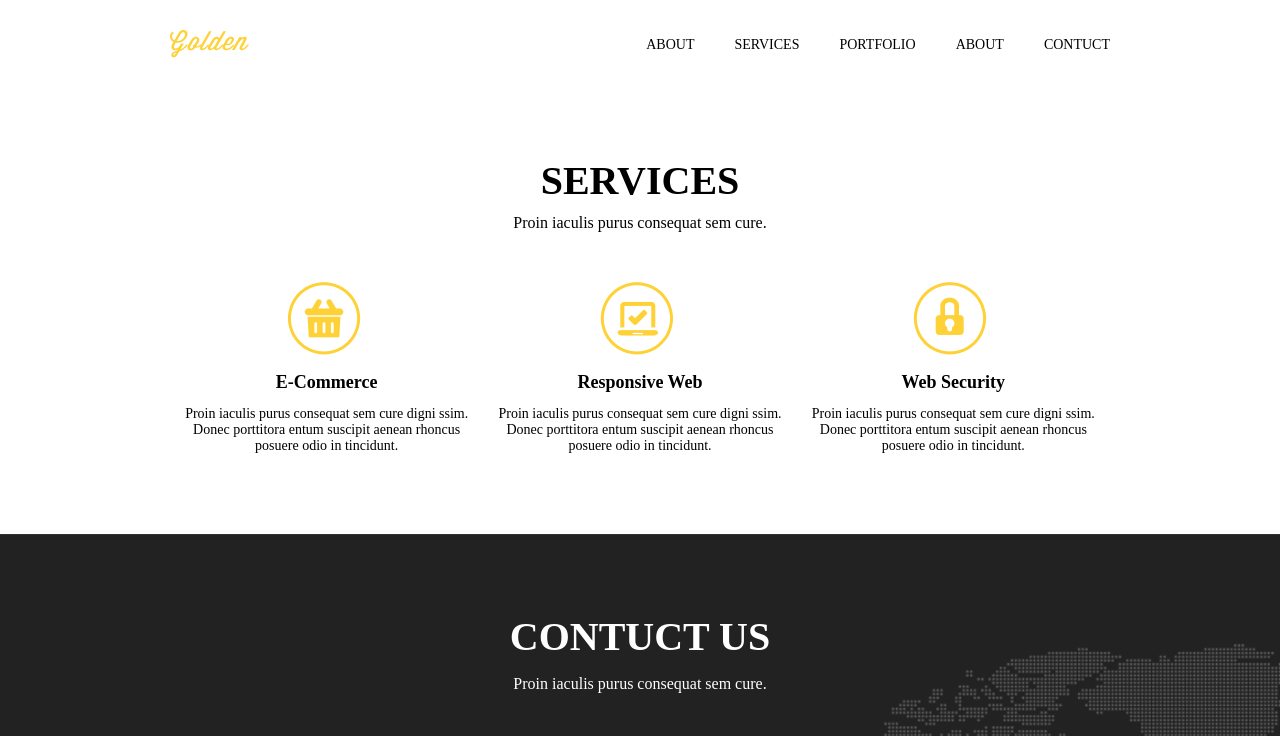
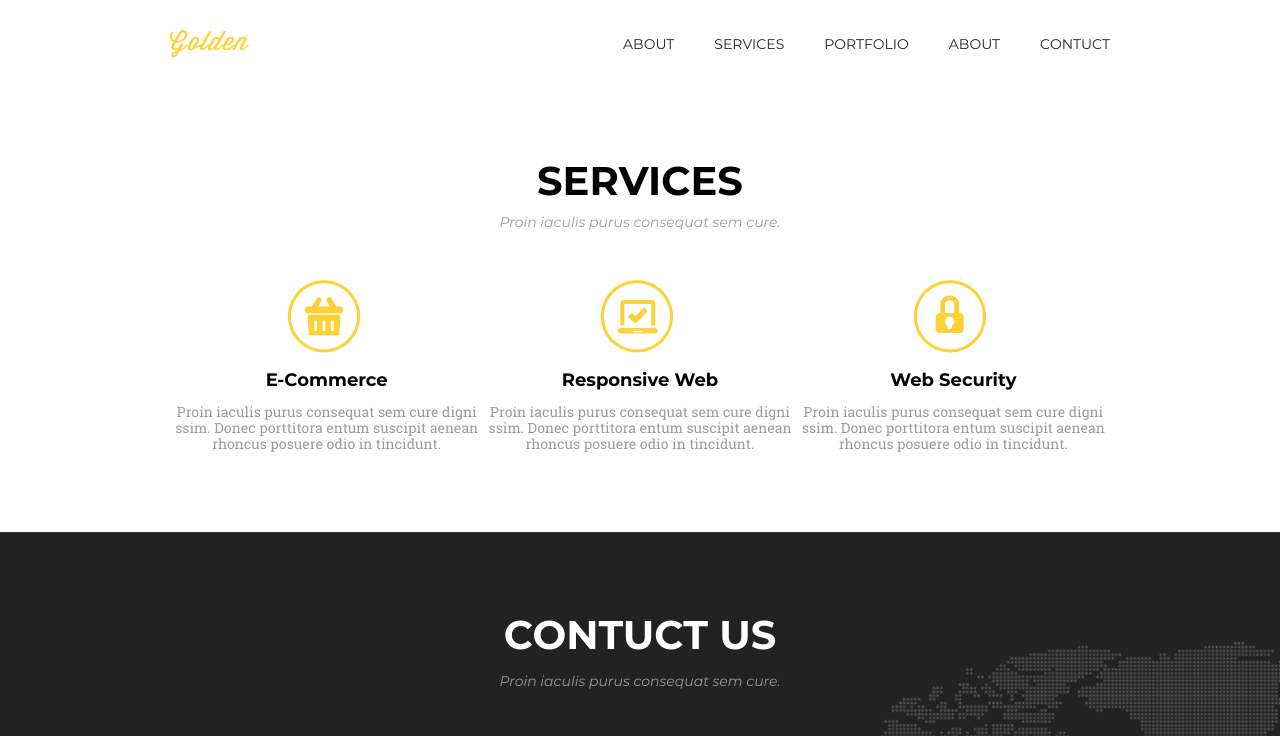
Before and after one commit to Sashakoleso/Goit-fe-course, a plain HTML site: page Module-07/index.html.html in a window 1280 px wide. Shown: the top 736 px of the page. Drawn offline with Linux system fonts and the light colour scheme.

Commit message:
07 changed

```diff
--- a/Module-07/css/style.css
+++ b/Module-07/css/style.css
@@ -5,27 +5,35 @@
 }
 
 @font-face {
-    font-family: "Montserrat";
+    font-family: Montserrat;
     font-style: normal;
     font-weight: 400;
-    src: url(‘../fonts/montserrat-v14-latin-regular.woff’);
-    src: local(‘Montserrat Regular’), local(‘Montserrat-Regular’), url(‘../fonts/montserrat-v14-latin-regular.woff2’) format(‘woff2’);
+    src: url(../fonts/montserrat-v14-latin-regular.woff) format(woff);
+    src: url(../fonts/montserrat-v14-latin-regular.woff2) format(woff2);
 }
 
 @font-face {
-    font-family: "Montserrat";
+    font-family: Montserrat;
     font-style: normal;
     font-weight: 700;
-    src: url(‘../fonts/montserrat-v14-latin_vietnamese-regular.woff’);
-    src: local(‘Montserrat Regular’), local(‘Montserrat-Regular’), url(‘montserrat-v14-latin_vietnamese-regular.woff2’) format(‘woff2’);
+    src: url(../fonts/montserrat-v14-latin-700.woff) format(woff);
+    src: url(../fonts/montserrat-v14-latin-700.woff2) format(woff2);
+}
+
+@font-face {
+    font-family: Montserrat;
+    font-style: italic;
+    font-weight: 400;
+    src: url(../fonts/montserrat-v14-latin-italic.woff) format(woff);
+    src: url(../fonts/montserrat-v14-latin-italic.woff2) format(woff2);
 }
 
 @font-face {
     font-family: "Roboto Slab";
     font-style: normal;
     font-weight: 400;
-    src: url(‘../fonts/roboto-slab-v9-latin-regular.woff’);
-    src: local(‘Roboto Slab Regular’), local(‘RobotoSlab-Regular’), url(‘../fonts/roboto-slab-v9-latin-regular.woff2’) format(‘woff2’),
+    src: url(../fonts/roboto-slab-v9-latin-regular.woff) format(woff);
+    src: url(../fonts/roboto-slab-v9-latin-regular.woff2) format(woff2);
 }
 
 img {
@@ -64,8 +72,9 @@ li {
 }
 
 .nav-list a {
-    font-family: "Montserrat";
-    color: #000000;
+    font-family: Montserrat, sans-serif;
+    color: #222222;
+    font-weight: 400;
     font-size: 14px;
     text-decoration: none;
     text-transform: uppercase;
@@ -79,11 +88,6 @@ li {
     margin-right: 0;
 }
 
-
-/* .nav-list :last-child>a {
-    padding-right: 0;
-} */
-
 .nav-list a:hover {
     color: #eebb0b;
 }
@@ -96,27 +100,30 @@ li {
 }
 
 .title-service {
-    font-family: "Montserrat";
+    font-family: Montserrat, sans-serif;
     font-size: 40px;
-    font-weight: bold;
+    font-weight: 700;
     text-align: center;
     text-transform: uppercase;
     margin-bottom: 10px;
 }
 
 .title-description {
-    font-family: "Montserrat";
-    font-size: 16px;
-    font-weight: lighter;
+    font-family: Montserrat, sans-serif;
+    font-size: 14px;
+    color: #9b9b9b;
+    font-weight: 400;
+    font-style: italic;
     text-align: center;
     margin-bottom: 50px;
 }
 
 .title-description2 {
-    font-family: "Montserrat";
-    color: #ffffff;
-    font-size: 16px;
-    font-weight: lighter;
+    font-family: Montserrat, sans-serif;
+    color: #9b9b9b;
+    font-size: 14px;
+    font-weight: 400;
+    font-style: italic;
     text-align: center;
     margin-bottom: 50px;
 }
@@ -167,16 +174,17 @@ li {
 }
 
 .block-title {
-    font-family: "Montserrat";
+    font-family: Montserrat, sans-serif;
     font-size: 18px;
-    font-weight: 900;
+    font-weight: 700;
     text-align: center;
     padding-bottom: 13px;
 }
 
 .block-description {
-    font-family: "Roboto Slab";
+    font-family: Roboto Slab, sans-serif;
     font-size: 14px;
+    color: #9b9b9b;
     font-weight: 400;
     text-align: center;
 }
@@ -192,10 +200,10 @@ li {
 }
 
 .title-contuct {
-    font-family: "Montserrat";
+    font-family: Montserrat, sans-serif;
     color: #ffffff;
     font-size: 40px;
-    font-weight: 900;
+    font-weight: 700;
     text-align: center;
     text-transform: uppercase;
     margin-bottom: 15px;
@@ -223,7 +231,7 @@ li {
 }
 
 .place::placeholder {
-    font-family: "Montserrat";
+    font-family: Montserrat, sans-serif;
     font-weight: 700;
     font-size: 14px;
     padding-left: 20px;
@@ -241,7 +249,7 @@ li {
 }
 
 .button {
-    font-family: "Montserrat";
+    font-family: Montserrat, sans-serif;
     font-weight: 700;
     font-size: 18px;
     text-transform: uppercase;
```
Also changed, not shown: Module-07/fonts/montserrat-v14-latin-700.woff (added), Module-07/fonts/montserrat-v14-latin-700.woff2 (added), Module-07/fonts/montserrat-v14-latin-italic.woff (added), Module-07/fonts/montserrat-v14-latin-italic.woff2 (added), Module-07/fonts/montserrat-v14-latin_vietnamese-regular.woff (deleted), Module-07/fonts/montserrat-v14-latin_vietnamese-regular.woff2 (deleted), 1 other file.
